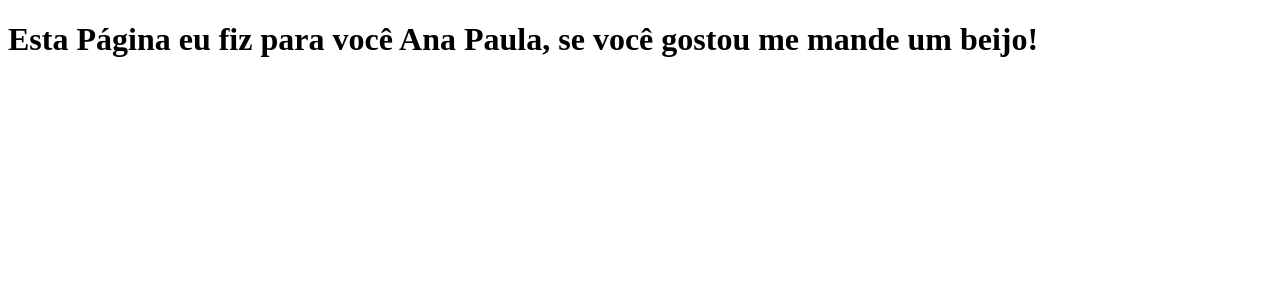
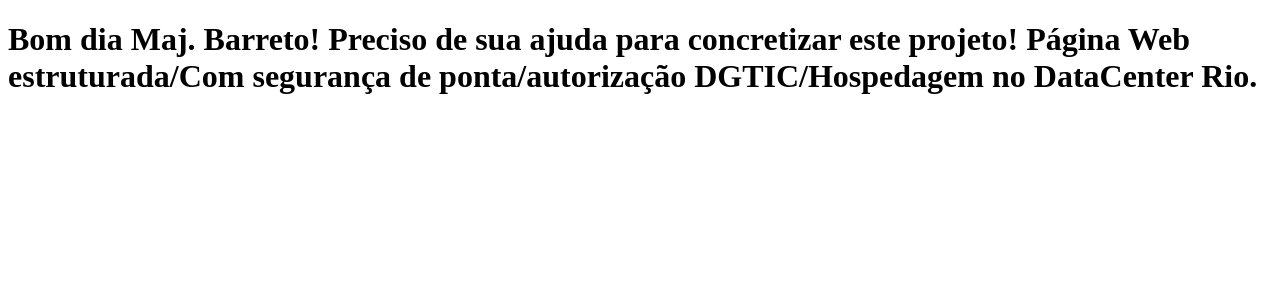
Before and after one commit to Maxmoscratus/GEM, a Next.js app: page / in a window 1280 px wide. Shown: the top 300 px of the page. Built offline with nearby package versions, Linux system fonts and the light colour scheme.

Commit message:
modified phrase `pages/index.js`

```diff
--- a/pages/index.js
+++ b/pages/index.js
@@ -1,7 +1,9 @@
 function Home() {
   return (
     <h1>
-      Esta Página eu fiz para você Ana Paula, se você gostou me mande um beijo!
+      Bom dia Maj. Barreto! Preciso de sua ajuda para concretizar este projeto!
+      Página Web estruturada/Com segurança de ponta/autorização DGTIC/Hospedagem
+      no DataCenter Rio.
     </h1>
   );
 }
```
